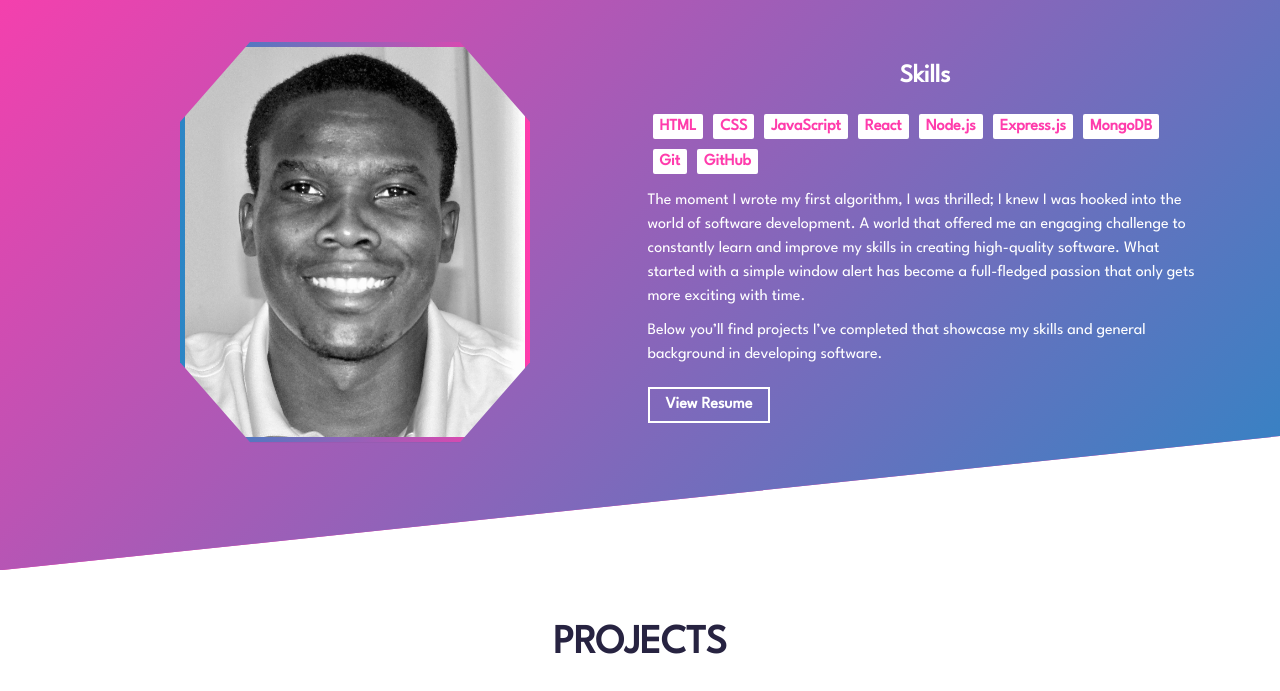
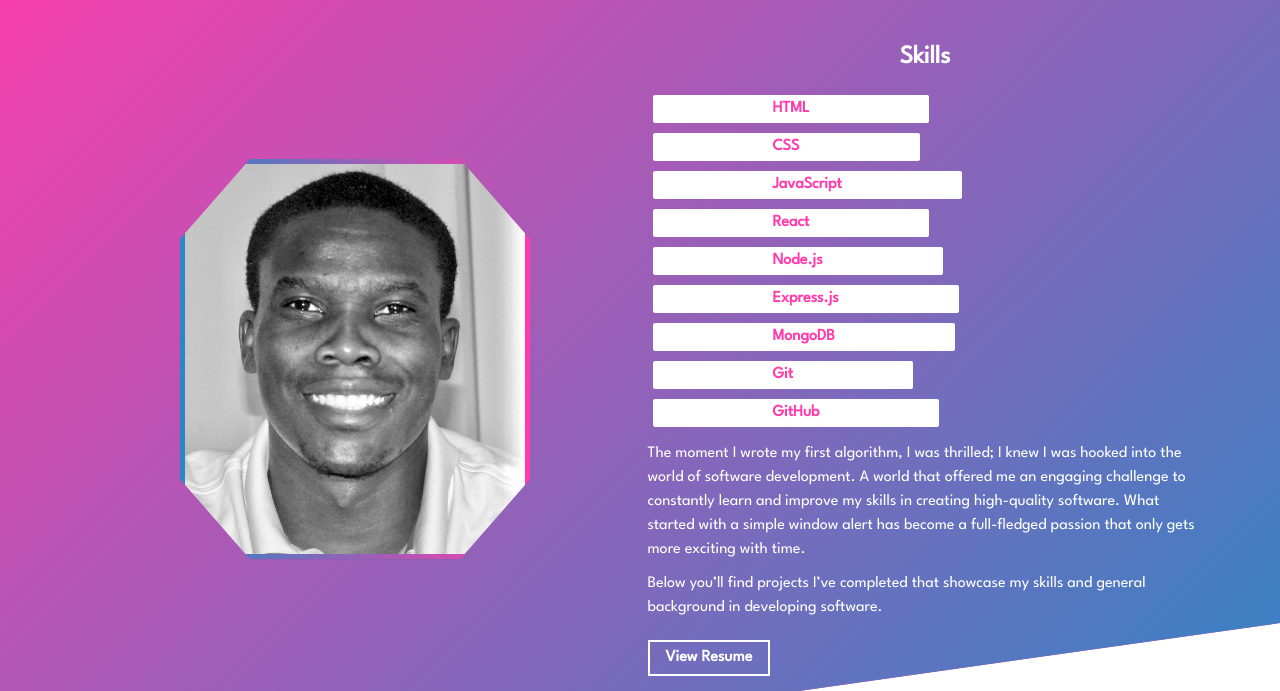
Before and after one commit to GMSTER22/portfolio-website, a website built with Parcel: page src/index.html in a window 1280 px wide. Shown: the part 901-1592 px from the top of the page. Built offline with nearby package versions, Linux system fonts and the light colour scheme.

Commit message:
changed my skills list padding, and removed border

```diff
--- a/src/sass/components/_buttons.scss
+++ b/src/sass/components/_buttons.scss
@@ -25,7 +25,6 @@
 
 .cta-btn--skill {
   color: $primary-color;
-  border: 2px solid $white-color;
   background: $white-color;
 }
 
--- a/src/sass/sections/_about.scss
+++ b/src/sass/sections/_about.scss
@@ -106,7 +106,7 @@
 
           & > li {
             font-size: $default-font-size;
-            padding: 2.5px 5px;
+            padding: .6rem 12rem;
             border-radius: 2px;
             margin: 5px;
           }
```
Also changed, not shown: dist/index.html.
